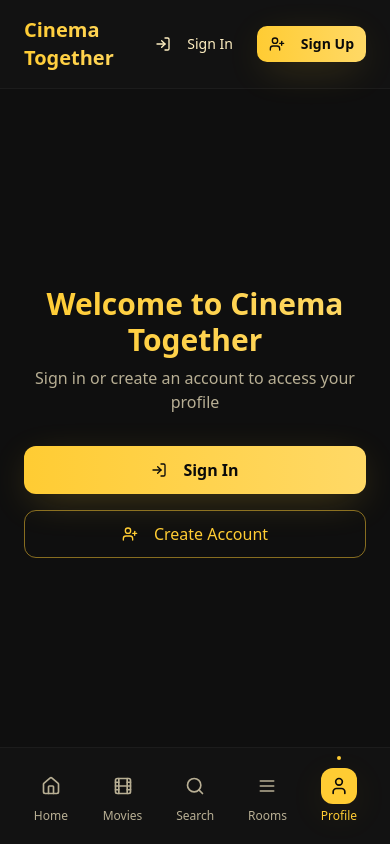
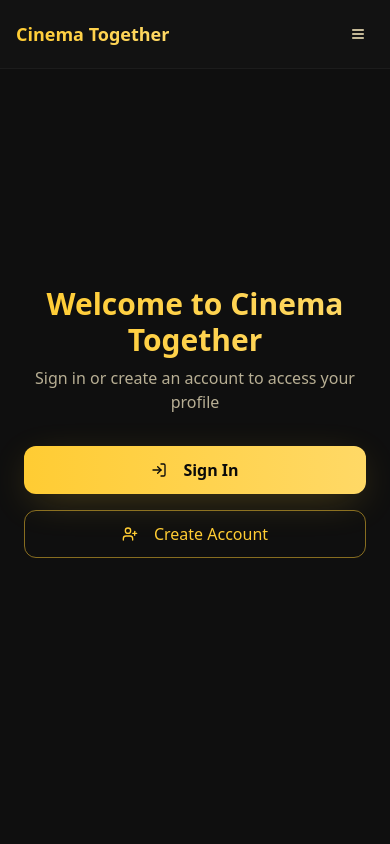
Before and after one commit to squidsquesh/glowflix-stream, a React (Vite) app: page /profile in a window 390 px wide. Built offline with nearby package versions, Linux system fonts and the light colour scheme.

Commit message:
Refactor header and navigation

```diff
--- a/src/App.tsx
+++ b/src/App.tsx
@@ -3,7 +3,7 @@ import { Toaster as Sonner } from "@/components/ui/sonner";
 import { TooltipProvider } from "@/components/ui/tooltip";
 import { QueryClient, QueryClientProvider } from "@tanstack/react-query";
 import { BrowserRouter, Routes, Route } from "react-router-dom";
-import BottomNavigation from "@/components/layout/BottomNavigation";
+
 import TopNavigation from "@/components/layout/TopNavigation";
 import Index from "./pages/Index";
 import Movies from "./pages/Movies";
@@ -39,7 +39,7 @@ const App = () => (
             {/* ADD ALL CUSTOM ROUTES ABOVE THE CATCH-ALL "*" ROUTE */}
             <Route path="*" element={<NotFound />} />
           </Routes>
-          <BottomNavigation />
+
         </div>
       </BrowserRouter>
     </TooltipProvider>
--- a/src/components/layout/BottomNavigation.tsx
+++ /dev/null
@@ -1,86 +0,0 @@
-import { useState, useEffect } from 'react';
-import { NavLink, useLocation } from 'react-router-dom';
-import { Home, Search, User, Settings, Film, Menu } from 'lucide-react';
-import { motion, AnimatePresence } from 'framer-motion';
-
-const navItems = [
-  { path: '/', icon: Home, label: 'Home' },
-  { path: '/movies', icon: Film, label: 'Movies' },
-  { path: '/search', icon: Search, label: 'Search' },
-  { path: '/dashboard', icon: Menu, label: 'Rooms' },
-  { path: '/profile', icon: User, label: 'Profile' },
-];
-
-export default function BottomNavigation() {
-  const [isVisible, setIsVisible] = useState(true);
-  const [lastScrollY, setLastScrollY] = useState(0);
-  const location = useLocation();
-
-  useEffect(() => {
-    const handleScroll = () => {
-      const currentScrollY = window.scrollY;
-
-      if (currentScrollY > lastScrollY && currentScrollY > 100) {
-        setIsVisible(false);
-      } else {
-        setIsVisible(true);
-      }
-
-      setLastScrollY(currentScrollY);
-    };
-
-    window.addEventListener('scroll', handleScroll, { passive: true });
-    return () => window.removeEventListener('scroll', handleScroll);
-  }, [lastScrollY]);
-
-  return (
-    <AnimatePresence>
-      {isVisible && (
-        <motion.nav
-          initial={{ y: 100 }}
-          animate={{ y: 0 }}
-          exit={{ y: 100 }}
-          transition={{ type: 'spring', stiffness: 300, damping: 30 }}
-          className="fixed bottom-0 left-0 right-0 z-50 bg-card/95 backdrop-blur-lg border-t border-border/50"
-        >
-          <div className="flex justify-around items-center px-4 py-3 max-w-lg mx-auto">
-            {navItems.map((item) => {
-              const Icon = item.icon;
-              const isActive = location.pathname === item.path;
-
-              return (
-                <NavLink
-                  key={item.path}
-                  to={item.path}
-                  className="relative flex flex-col items-center gap-1 p-2 rounded-xl smooth-transition hover:bg-muted/50"
-                >
-                  <div className={`p-2 rounded-xl smooth-transition ${
-                    isActive
-                      ? 'bg-primary text-primary-foreground golden-glow'
-                      : 'text-muted-foreground hover:text-foreground'
-                  }`}>
-                    <Icon className="w-5 h-5" />
-                  </div>
-
-                  <span className={`text-xs font-medium smooth-transition ${
-                    isActive ? 'text-primary' : 'text-muted-foreground'
-                  }`}>
-                    {item.label}
-                  </span>
-
-                  {isActive && (
-                    <motion.div
-                      layoutId="activeTab"
-                      className="absolute -top-1 left-1/2 w-1 h-1 bg-primary rounded-full"
-                      style={{ x: '-50%' }}
-                    />
-                  )}
-                </NavLink>
-              );
-            })}
-          </div>
-        </motion.nav>
-      )}
-    </AnimatePresence>
-  );
-}
--- a/src/components/layout/TopNavigation.tsx
+++ b/src/components/layout/TopNavigation.tsx
@@ -1,48 +1,143 @@
 import { Button } from '@/components/ui/button';
-import { LogIn, UserPlus } from 'lucide-react';
-import { Link } from 'react-router-dom';
+import { LogIn, UserPlus, Home, Search, User, Film, Menu } from 'lucide-react';
+import { Link, NavLink, useLocation } from 'react-router-dom';
+import { useState } from 'react';
+
+const navItems = [
+  { path: '/', icon: Home, label: 'Home' },
+  { path: '/movies', icon: Film, label: 'Movies' },
+  { path: '/search', icon: Search, label: 'Search' },
+  { path: '/dashboard', icon: Menu, label: 'Rooms' },
+  { path: '/profile', icon: User, label: 'Profile' },
+];
 
 export default function TopNavigation() {
   // Simulate authentication state - in real app this would come from auth context
   const isAuthenticated = false;
+  const [isMobileMenuOpen, setIsMobileMenuOpen] = useState(false);
+  const location = useLocation();
 
   return (
     <nav className="fixed top-0 left-0 right-0 z-50 bg-card/95 backdrop-blur-lg border-b border-border/50">
-      <div className="container mx-auto px-6 py-4">
+      <div className="container mx-auto px-4 sm:px-6 py-4">
         <div className="flex items-center justify-between">
           {/* Logo */}
-          <Link to="/" className="flex items-center gap-2">
-            <h1 className="text-xl font-bold bg-gradient-to-r from-primary to-primary-glow bg-clip-text text-transparent">
+          <Link to="/" className="flex items-center gap-2 flex-shrink-0">
+            <h1 className="text-lg sm:text-xl font-bold bg-gradient-to-r from-primary to-primary-glow bg-clip-text text-transparent">
               Cinema Together
             </h1>
           </Link>
 
-          {/* Navigation Links */}
-          <div className="hidden md:flex items-center gap-6">
-            <Link to="/pricing" className="text-sm font-medium text-muted-foreground hover:text-primary transition-colors">
+          {/* Desktop Navigation */}
+          <div className="hidden lg:flex items-center gap-6">
+            {navItems.map((item) => {
+              const Icon = item.icon;
+              const isActive = location.pathname === item.path;
+
+              return (
+                <NavLink
+                  key={item.path}
+                  to={item.path}
+                  className={`flex items-center gap-2 px-3 py-2 rounded-lg text-sm font-medium transition-colors ${
+                    isActive
+                      ? 'bg-primary/10 text-primary'
+                      : 'text-muted-foreground hover:text-primary hover:bg-muted/50'
+                  }`}
+                >
+                  <Icon className="w-4 h-4" />
+                  <span className="hidden xl:inline">{item.label}</span>
+                </NavLink>
+              );
+            })}
+            <Link to="/pricing" className="text-sm font-medium text-muted-foreground hover:text-primary transition-colors px-3 py-2">
               Pricing
             </Link>
           </div>
 
-          {/* Auth Buttons */}
+          {/* Mobile Menu Button */}
+          <div className="lg:hidden">
+            <Button
+              variant="ghost"
+              size="sm"
+              onClick={() => setIsMobileMenuOpen(!isMobileMenuOpen)}
+              className="p-2"
+            >
+              <Menu className="w-5 h-5" />
+            </Button>
+          </div>
+
+          {/* Desktop Auth Buttons */}
           {!isAuthenticated && (
-            <div className="flex items-center gap-3">
+            <div className="hidden sm:flex items-center gap-3 flex-shrink-0">
               <Button asChild variant="ghost" size="sm">
                 <Link to="/login">
                   <LogIn className="w-4 h-4 mr-2" />
-                  Sign In
+                  <span className="hidden md:inline">Sign In</span>
                 </Link>
               </Button>
 
               <Button asChild variant="hero" size="sm">
                 <Link to="/signup">
                   <UserPlus className="w-4 h-4 mr-2" />
-                  Sign Up
+                  <span className="hidden md:inline">Sign Up</span>
                 </Link>
               </Button>
             </div>
           )}
         </div>
+
+        {/* Mobile Menu */}
+        {isMobileMenuOpen && (
+          <div className="lg:hidden mt-4 pb-4 border-t border-border/50">
+            <div className="flex flex-col gap-2 mt-4">
+              {navItems.map((item) => {
+                const Icon = item.icon;
+                const isActive = location.pathname === item.path;
+
+                return (
+                  <NavLink
+                    key={item.path}
+                    to={item.path}
+                    onClick={() => setIsMobileMenuOpen(false)}
+                    className={`flex items-center gap-3 px-3 py-2 rounded-lg text-sm font-medium transition-colors ${
+                      isActive
+                        ? 'bg-primary/10 text-primary'
+                        : 'text-muted-foreground hover:text-primary hover:bg-muted/50'
+                    }`}
+                  >
+                    <Icon className="w-4 h-4" />
+                    {item.label}
+                  </NavLink>
+                );
+              })}
+              <Link
+                to="/pricing"
+                onClick={() => setIsMobileMenuOpen(false)}
+                className="flex items-center gap-3 px-3 py-2 rounded-lg text-sm font-medium text-muted-foreground hover:text-primary hover:bg-muted/50 transition-colors"
+              >
+                Pricing
+              </Link>
+
+              {!isAuthenticated && (
+                <div className="flex flex-col gap-2 mt-4 pt-4 border-t border-border/50">
+                  <Button asChild variant="ghost" size="sm" className="justify-start">
+                    <Link to="/login" onClick={() => setIsMobileMenuOpen(false)}>
+                      <LogIn className="w-4 h-4 mr-2" />
+                      Sign In
+                    </Link>
+                  </Button>
+
+                  <Button asChild variant="hero" size="sm" className="justify-start">
+                    <Link to="/signup" onClick={() => setIsMobileMenuOpen(false)}>
+                      <UserPlus className="w-4 h-4 mr-2" />
+                      Sign Up
+                    </Link>
+                  </Button>
+                </div>
+              )}
+            </div>
+          </div>
+        )}
       </div>
     </nav>
   );
```
